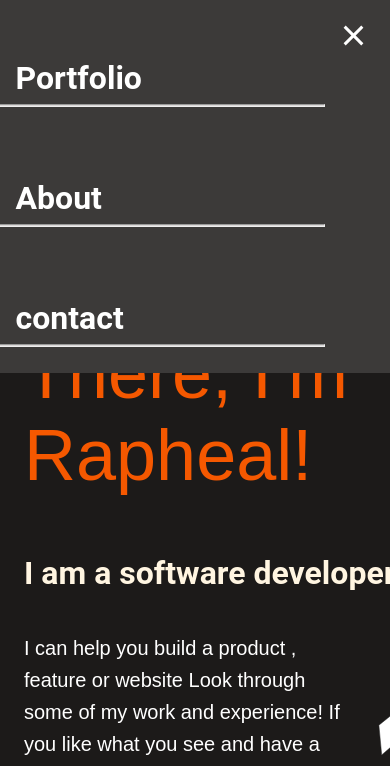
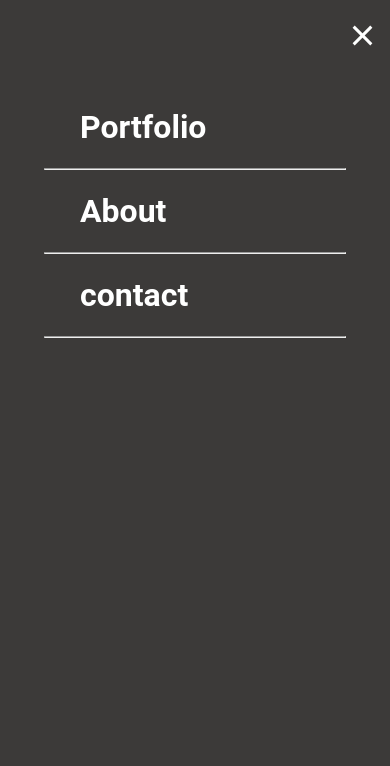
Before and after one commit to 3nityGitHub/Portfolio-setup, a website: page index.html in a window 390 px wide. Both pictures are taken after a click on the element 353 px from the left and 35 px from the top of the page. Shown: the top 766 px of the page. Drawn offline with Linux system fonts and the light colour scheme.

Commit message:
Modify index.html, styles.css and script.js files

```diff
--- a/index.html
+++ b/index.html
@@ -9,27 +9,28 @@
   </head>
   <body>
     <header>
+
       <nav class="nav_bar">
         <a href="#" class="nav_branding">RAPHEAL OKONTA</a>
         <ul class="nav_menu">
           <li class="nav_item">
-            <a href="#" class="nav_link">Portfolio</a>
+            <a href="#recent_works_link" class="nav_link">Portfolio</a>
               <hr class="hr-line_break3">
           </li>
           <li class="nav_item">
-            <a href="#" class="nav_link">About </a>
+            <a href="#aboutmeProject" class="nav_link">About </a>
           <hr class="hr-line_break3">
 
           </li>
           <li class="nav_item">
-            <a href="#" class="nav_link">contact</a>
+            <a href="#form_container_link" class="nav_link">contact</a>
             <hr class="hr-line_break3">
           </li>
-               <img
+              <a href="#form_container_link"><img
             class="email_icon"
             src="./images/Disabled.png"
             alt="email_button"
-          />
+          /></a>
         </ul>
         <div class="hamburger_icon">
           <span class="nav_email_icon"></span>
@@ -37,6 +38,23 @@
           <span class="nav_email_icon"></span>
         </div>
       </nav>
+       <div class="mobile_nav_container">
+         <ul class="nav_menu2">
+          <li class="nav_item2">
+            <a href="#recent_works_link" class="nav_link">Portfolio</a>
+              <hr class="hr-line_break3">
+          </li>
+          <li class="nav_item2">
+            <a href="#aboutmeProject" class="nav_link">About </a>
+          <hr class="hr-line_break3">
+
+          </li>
+          <li class="nav_item2">
+            <a href="#form_container_link" class="nav_link">contact</a>
+          <hr class="hr-line_break3">
+          </li>
+
+      </div>
     </header>
     <section class="main_section">
       <div class="main_section_div">
@@ -70,7 +88,7 @@
     </section>
 
     <section class="recent_works">
-        <div class="recent_work_header_row">
+        <div id="recent_works_link" class="recent_work_header_row">
             <h2 class="recent_works_header">My Recent Works</h2>
             <img class="work_image_line" src="./images/Vector.svg" alt="image_line">
         </div>
@@ -223,7 +241,7 @@
 
     </section>
      <section class="About_me_section">
-        <div class="About_me_div">
+        <div id="aboutmeProject" class="About_me_div">
             <div class="About_me_content">
                 <h2 class="About_me_title">About Me</h2>
                 <p class="About_me_text">Hello I’m a software developer! I can help you build a product , feature or website Look through some of my work and experience! If you like what you see and have a project you need coded, don’t hestiate to contact me.</p>
@@ -264,7 +282,7 @@
     </section>
 
     <section class="form_section">
-      <div class="form_container">
+      <div id="form_container_link" class="form_container">
         <h3 class="form_text">I'm always interested in hearing about new projects, so if you'd like to chat please get in</h2>
 
         <form class="contact_me_form" action="https://formspree.io/f/xoqbwpby" method="post">
--- a/script.js
+++ b/script.js
@@ -1,15 +1,18 @@
 const hamburgerIcon = document.querySelector('.hamburger_icon');
-const navMenu = document.querySelector('.nav_menu');
+const navMenu = document.querySelector('.nav_menu2');
 const navBranding = document.querySelector('.nav_branding');
+const navContainer = document.querySelector('.mobile_nav_container');
 
 hamburgerIcon.addEventListener('click', () => {
   hamburgerIcon.classList.toggle('active');
   navMenu.classList.toggle('active');
   navBranding.classList.toggle('active');
+  navContainer.classList.toggle('active');
 });
 
 document.querySelectorAll('.nav_link').forEach((n) => n.addEventListener('click', () => {
   hamburgerIcon.classList.remove('active');
   navMenu.classList.remove('active');
   navBranding.classList.remove('active');
+  navContainer.classList.remove('active');
 }));
--- a/style.css
+++ b/style.css
@@ -63,6 +63,9 @@ a {
 .hr-line_break3 {
   display: none;
 }
+.mobile_nav_container{
+  display: none;
+}
 
 @media (max-width: 768px) {
   .hamburger_icon {
@@ -81,35 +84,76 @@ a {
     transform: translateY(-8px) rotate(-45deg);
   }
 
+  .mobile_nav_container{
+    display: flex;
+    flex-direction: column;
+    opacity: 0;
+    margin-top: 70px;
+
+    position: fixed;
+    background-color: #3c3a39;
+    width: 100%;
+    height: 100vh;
+  }
+
+  .mobile_nav_container.active{
+    opacity: 1;
+    transition: 0.3s;
+  }
+
+  .nav_menu2{
+   gap: 1000px;
+   padding: 0px;
+   left: -180%;
+    top: 70px;
+    font-size: 32px;
+    width: 100%;
+    height: 100%;
+    gap: 0;
+    transition: 0.5s;
+
+  }
+
+  .nav_bar{
+    width: 90%;
+    min-height: 70px;
+    position: fixed;
+    display: flex;
+    justify-content: space-between;
+  }
   .nav_menu {
-    position: absolute;
+    position: fixed;
     left: -180%;
     top: 70px;
+    font-size: 0px;
+    width: 100%;
+    height: 100%;
     gap: 0;
-    font-size: 32px;
-    display: flex;
-    flex-direction: column;
-    width: 100%;
-    height: 35vh;
-    text-align: left;
+    text-align: center;
     transition: 0.5s;
-    margin-top: -2px;
+
     background-color: #3c3a39;
+
   }
 
   .nav_link {
-    margin-left: 20px;
+    margin-left: 80px;
+    padding-block: 15px;
+
   }
 
   .nav_item {
-    margin-left: -150px;
+    margin-left: -120px;
+    font-size: 32px;
+    padding: 0;
+
   }
 
   .email_icon {
     display: none;
   }
 
-  .nav_menu.active {
+  .nav_menu2.active {
     left: 0;
   }
 
@@ -129,9 +173,10 @@ a {
 
   .hr-line_break3 {
     display: flex;
-    flex-direction: row;
-    width: 327px;
-    height: 1px;
+    flex-direction: column;
+    width: 300px;
+    height: 0.1px;
+
   }
 }
 
```
